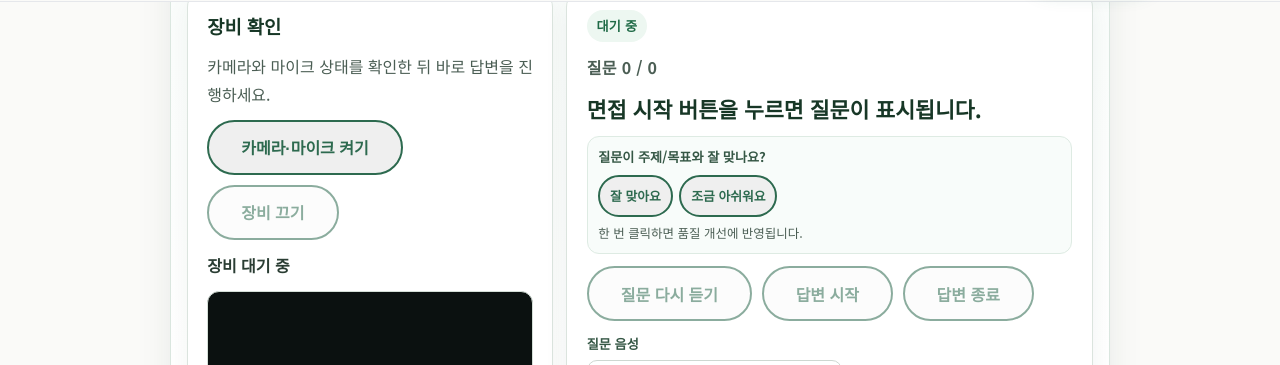
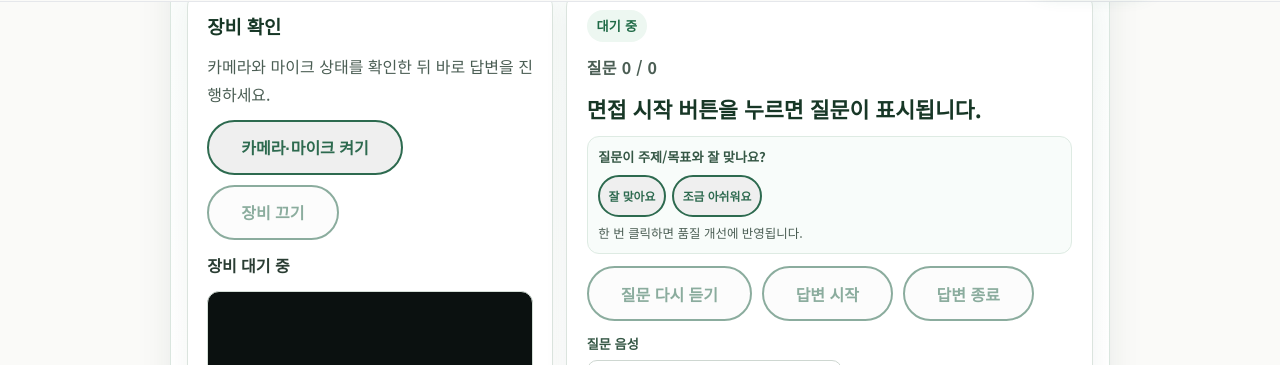
Before and after one commit to bareunspace/blog, a Jekyll site: the page built from ai-interview/index.html, in a window 1280 px wide and 900 px high, scrolled down 1330 px. Shown: the part 85-450 px from the top of the window. Built offline with Jekyll 4.4.1, drawn with Linux system fonts in a browser that asks for light colours.

Commit message:
Reduce size of question-fit feedback buttons

```diff
--- a/ai-interview/index.html
+++ b/ai-interview/index.html
@@ -241,7 +241,7 @@ script_version: 20260806-24
   .aii-question-fit { border: 1px solid #deebe3; border-radius: 12px; padding: .55rem .65rem; background: #f8fcfa; display: grid; gap: .4rem; }
   .aii-question-fit-label { margin: 0; color: #355745; font-size: .82rem; font-weight: 700; }
   .aii-question-fit-actions { display: flex; gap: .42rem; flex-wrap: wrap; }
-  .aii-question-fit-actions .btn-outline { min-height: 34px; padding: .35rem .62rem; font-size: .8rem; }
+  .aii-question-fit-actions .btn-outline { min-height: 30px; padding: .24rem .52rem; font-size: .74rem; }
   .aii-question-fit-actions .btn-outline.is-selected { background: #1f6a46; color: #fff; border-color: #1f6a46; }
   .aii-question-fit-status { margin: 0; color: #4b5e54; font-size: .78rem; }
   .aii-voice-status { margin: 0; color: #355745; font-size: .9rem; font-weight: 700; }
```
